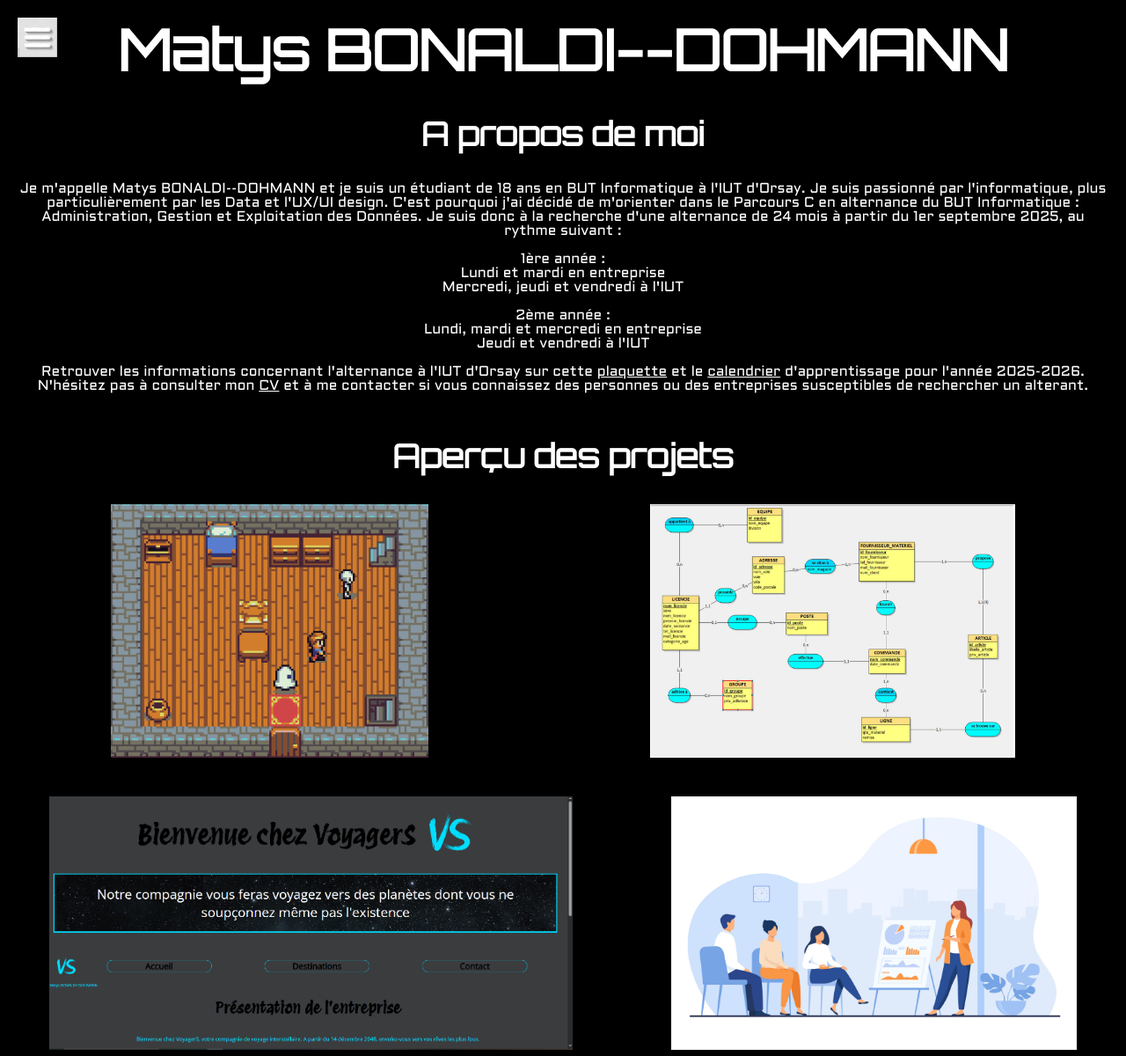
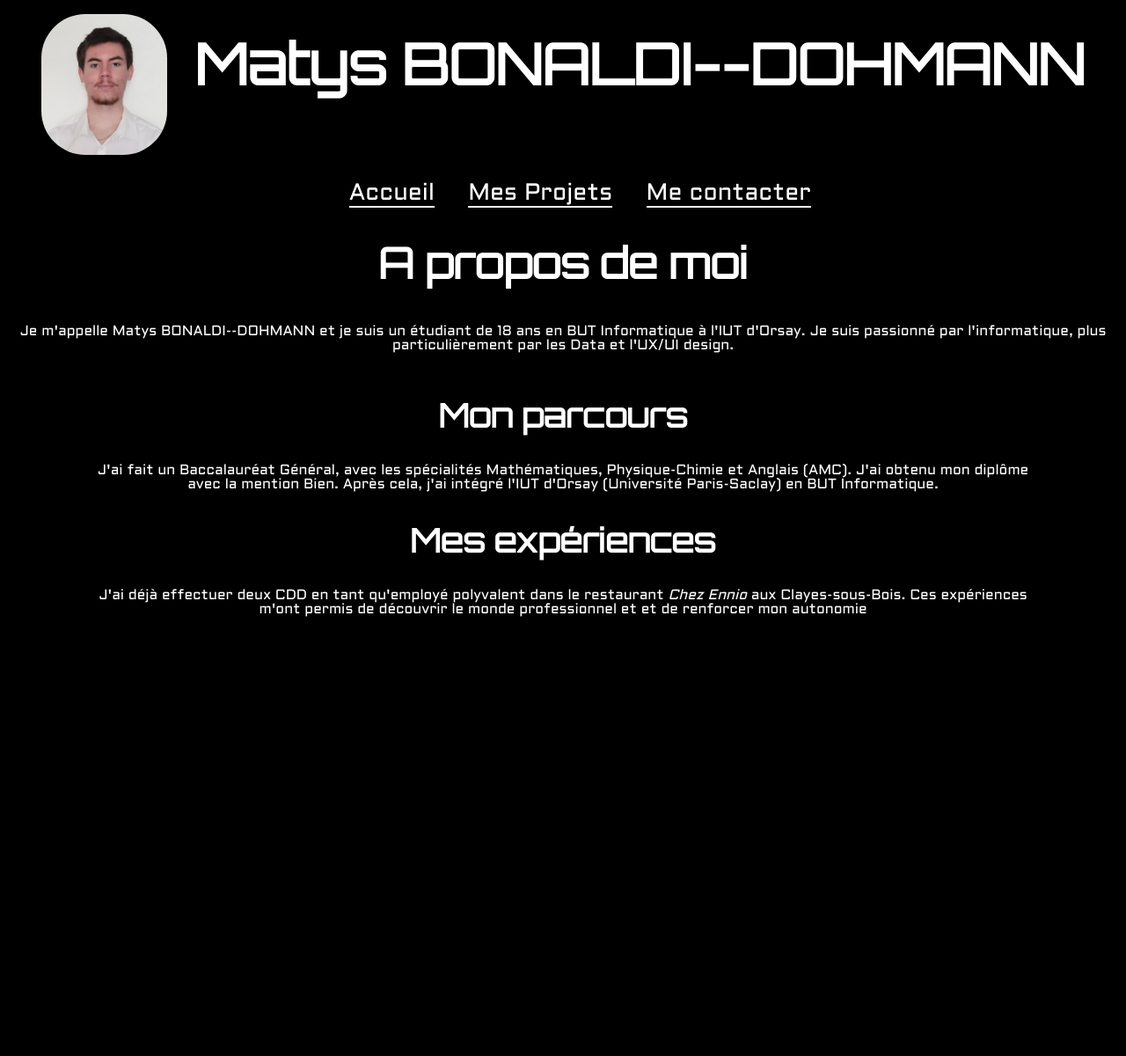
Before and after one commit to Matys-BONALDI-DOHMANN/portfolio, a plain HTML site: page index.html in a window 1280 px wide. Shown: the top 1200 px of the page at 88% size. After the commit the page ends 800 px from the top, so only its background shows below. Drawn offline with Linux system fonts and the light colour scheme.

Commit message:
developpement

```diff
--- a/index.html
+++ b/index.html
@@ -11,52 +11,32 @@
 	</head>
 	<body>
 		<header>
+			<img src="./images/photo.jpg" alt="photo">
 			<h1>Matys BONALDI--DOHMANN</h1>
 		</header>
 
 		<nav>
-			<img src="./images/menu_hamburger.jpg" alt="Menu de navigation" id="menu-navigation">
-			<div id="lien-navigation">
-					<a class="lien" href="./accueil.html" class="ici" >Accueil</a>
-					<a class="lien" href="./html/projets.html">Mes Projets</a>
-					<a class="lien" href="./html/contact.html">Me contacter</a>
-			</div>
+			<a class="lien" href="./index.html" class="ici" >Accueil</a>
+			<a class="lien" href="./html/projets.html">Mes Projets</a>
+			<a class="lien" href="./html/contact.html">Me contacter</a>
 		</nav>
 
 		<aside>
-			<h3>A propos de moi</h3>
+			<h2>A propos de moi</h2>
 			<p>Je m'appelle Matys BONALDI--DOHMANN et je suis un étudiant de 18 ans en BUT Informatique à l'IUT d'Orsay. Je suis passionné par l'informatique, plus particulièrement par les
-			Data et l'UX/UI design. C'est pourquoi j'ai décidé de m'orienter dans le Parcours C en alternance du BUT Informatique : Administration, Gestion et Exploitation des Données. Je suis donc à la recherche d'une alternance de 24 mois à partir du 1er septembre 2025, au rythme suivant :</p>
-			<ul class="liste">1ère année :
-				<ul>Lundi et mardi en entreprise</ul>
-				<ul>Mercredi, jeudi et vendredi à l'IUT</ul>
-			</ul>
-			<ul class="liste">2ème année :
-				<ul>Lundi, mardi et mercredi en entreprise</ul>
-				<ul>Jeudi et vendredi à l'IUT</ul>
-			</ul>
-			<p>Retrouver les informations concernant l'alternance à l'IUT d'Orsay sur cette <a href="./document/plaquette.pdf">plaquette</a> et le <a href="./document/calendrier.pdf">calendrier</a> d'apprentissage pour l'année 2025-2026. N'hésitez pas à consulter mon <a href="./document/CV_Matys_BONALDI--DOHMANN.pdf">CV</a> et à me contacter si vous connaissez des personnes ou des entreprises susceptibles de rechercher un alterant.
-			</p>
+			Data et l'UX/UI design.</p>
 		</aside>
 
 		<main>
-			<h3>Aperçu des projets</h3>
-			<div id="images-projets">
-				<a href="./projets.html#A.T.E."><img src="./images/ATE.PNG" alt="Image représentant le projet A.T.E."></a>
-				<a href="./projets.html#BD"><img src="./images/BD_MCD.PNG" alt="Image représentant le projet Création de Base de Données pour le BACV">
-				<a href="./projets.html#VoyagerS"><img src="./images/VoyagerS.PNG" alt="Image représentant le projet VoyagerS">
-				<a href="./projets.html#recueil-besoins"><img src="./images/recueil-besoins.jpg" alt="Image représentant le projet Recueil de Besoins">
-				<a href="./projets.html#poste-dev"><img src="./images/projet-poste-dev.jpg" alt="Image représentant le projet Installation poste pour le développement"></a>
-			</div>
+			<h3>Mon parcours</h3>
+			<p>J'ai fait un Baccalauréat Général, avec les spécialités Mathématiques, Physique-Chimie et Anglais (AMC). J'ai obtenu mon diplôme avec la mention Bien. Après cela, j'ai intégré l'IUT d'Orsay
+			(Université Paris-Saclay) en BUT Informatique.</p>
+
+			<h3>Mes expériences</h3>
+			<p>J'ai déjà effectuer deux CDD en tant qu'employé polyvalent dans le restaurant <i>Chez Ennio</i> aux Clayes-sous-Bois. Ces expériences m'ont permis de découvrir le monde professionnel et
+			 et de renforcer mon autonomie</p>
+
+			 <h3></h3>
 		</main>
 	</body>
-
-	<script>
-        const menuHamburger = document.querySelector("#menu-navigation")
-        const navLinks = document.querySelector("#lien-navigation")
-
-        menuHamburger.addEventListener('click',()=>{
-        navLinks.classList.toggle('mobile-menu')
-        })
-	</script>
 </html>
--- a/styles/accueil.css
+++ b/styles/accueil.css
@@ -5,28 +5,17 @@ aside p {
 	padding-bottom:1rem;
 }
 
-main img {
-	height: 18rem;
+header {
+	margin : 1rem 0 1rem 0;
+	display : flex;
+	justify-content : center ;
+}
+header img{
+	max-height : 10rem;
+	border-radius : 50px;
+	margin-right : 2rem;
 }
 
-aside ul{
-	display: flex;
-	flex-wrap: wrap;
-	justify-content: center;
-	width: 100%;
+main p{
+	margin : 0 5rem 0 5rem;
 }
-
-.liste{
-	padding-bottom: 1rem;
-}
-
-#images-projets{
-	display: flex;
-	flex-wrap: wrap;
-	justify-content: space-around;
-	row-gap : 2.5rem;
-}
-
-nav div#lien-navigation{
-	margin-top: -3em;
-}
--- a/styles/general.css
+++ b/styles/general.css
@@ -25,7 +25,7 @@ h1{
 h2{
 	font-size:3rem;
 	margin-top:2rem;
-	margin-bottom:2.5rem;
+	margin-bottom: 1rem;
 	text-align: center;
 	padding-bottom: 1.5rem;
 }
--- a/styles/nav.css
+++ b/styles/nav.css
@@ -1,31 +1,16 @@
 @charset "utf-8";
-
-nav img{
-	position: fixed;
-	left : 20px ;
-	top : 20px;
-	max-width:3.5%;
-	margin-left : 0;
-}
 
 nav a{
 	text-decoration: none;
+	border-bottom : solid white 2px;
 	font-size: 20pt;
 	margin-left: 3%;
 }
 
-nav div#lien-navigation{
-	position: fixed;
-	margin-left : -100%;
-	margin-top: -5em;
-	width: 13%;
+
+
+nav {
+	margin : 2rem 0 2rem 0;
 	display : flex;
-	flex-direction: column;
-	transition: all 0.4s ease;
-	background-color: black;
-	padding : 1rem 0 1rem 0;
+	justify-content : center;
 }
-
-nav #lien-navigation.mobile-menu{
-	margin-left: 0;
-}
```
Also changed, not shown: images/photo.jpg (added).
